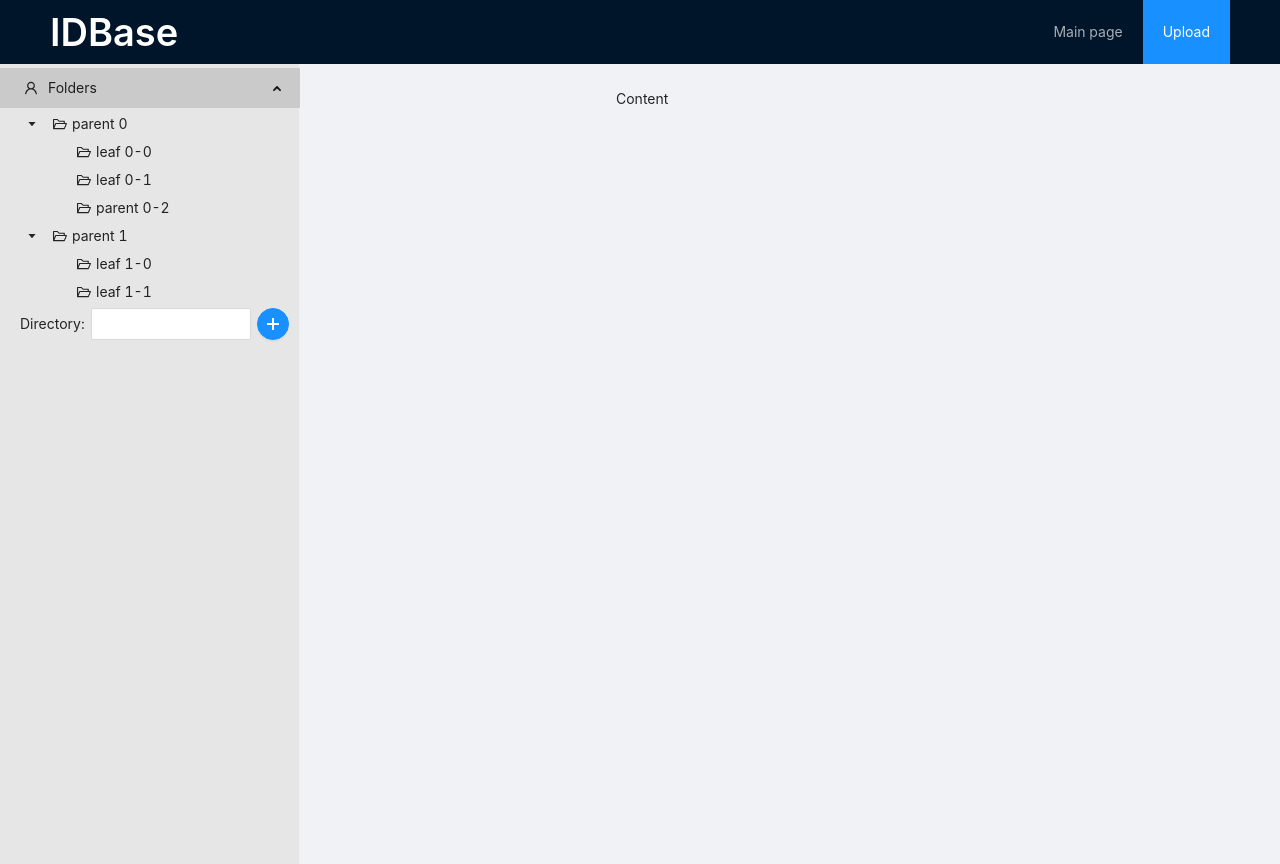
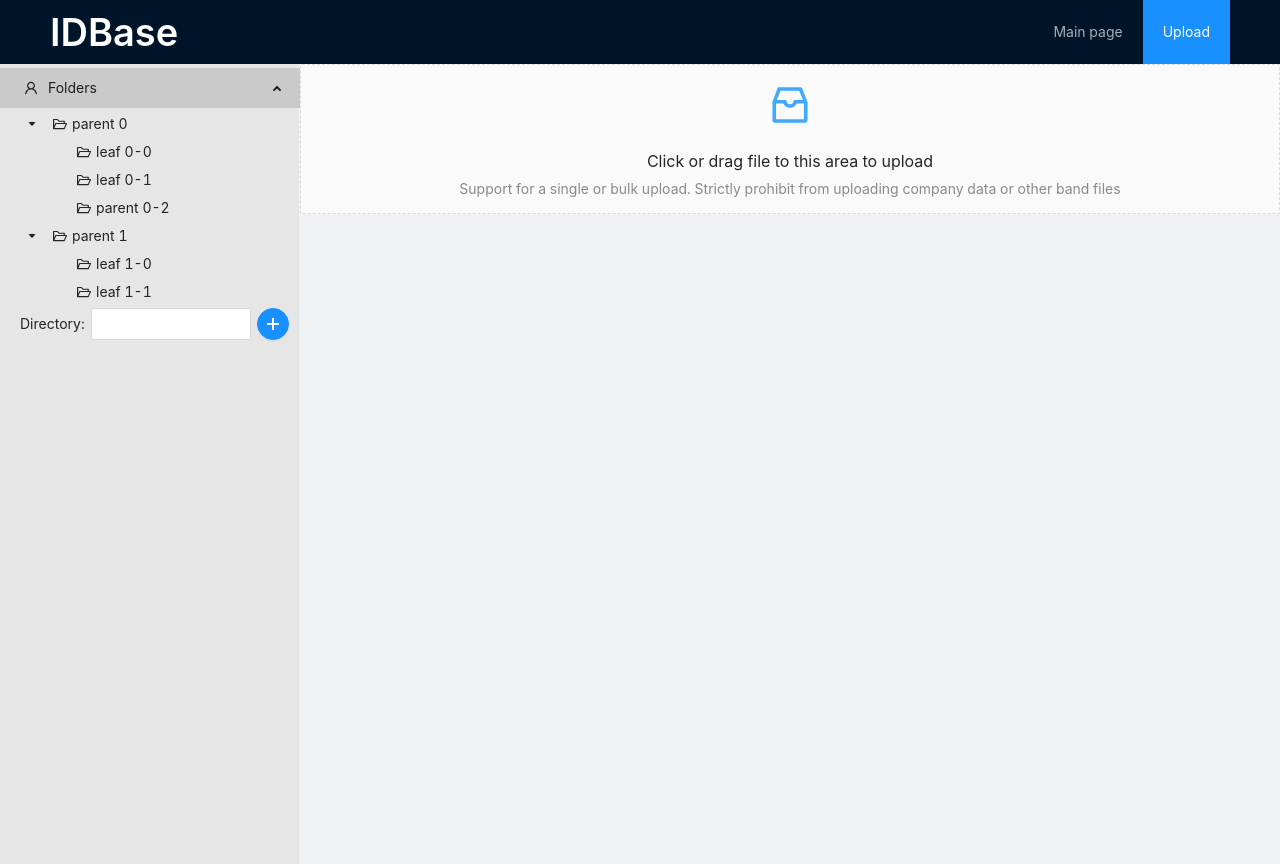
Before and after one commit to Artem-Pr/IDB_Front_2.0, a React (Create React App) app: page / in a window 1280 px wide. Built offline with nearby package versions, Linux system fonts and the light colour scheme.

Commit message:
add DropZone

```diff
--- /dev/null
+++ b/src/app/Components/DropZone/index.module.scss
@@ -0,0 +1,3 @@
+.dropZone {
+  height: 150px !important;
+}
--- /dev/null
+++ b/src/app/Components/DropZone/index.tsx
@@ -0,0 +1,38 @@
+import React from 'react'
+
+import { Upload, message, UploadProps } from 'antd'
+import { InboxOutlined } from '@ant-design/icons'
+import { UploadChangeParam } from 'antd/lib/upload/interface'
+
+import styles from './index.module.scss'
+
+const { Dragger } = Upload
+
+const DropZone = () => {
+  const props: UploadProps = {
+    className: styles.dropZone,
+    name: 'file',
+    multiple: true,
+    action: 'https://www.mocky.io/v2/5cc8019d300000980a055e76',
+    onChange(info: UploadChangeParam) {
+      const { status } = info.file
+      status !== 'uploading' && console.log(info.file, info.fileList)
+      status === 'done' && message.success(`${info.file.name} file uploaded successfully.`)
+      status === 'error' && message.error(`${info.file.name} file upload failed.`)
+    },
+  }
+
+  return (
+    <Dragger {...props}>
+      <p className="ant-upload-drag-icon">
+        <InboxOutlined />
+      </p>
+      <p className="ant-upload-text">Click or drag file to this area to upload</p>
+      <p className="ant-upload-hint">
+        Support for a single or bulk upload. Strictly prohibit from uploading company data or other band files
+      </p>
+    </Dragger>
+  )
+}
+
+export default DropZone
--- a/src/app/Components/index.ts
+++ b/src/app/Components/index.ts
@@ -2,3 +2,4 @@ export { default as Header } from './Header'
 export { default as MainMenu } from './MainMenu'
 export { default as FolderTree } from './FolderTree'
 export { default as Folders } from './Folders'
+export { default as DropZone } from './DropZone'
--- a/src/app/Pages/UploadPage/index.tsx
+++ b/src/app/Pages/UploadPage/index.tsx
@@ -1,7 +1,7 @@
 import React from 'react'
 import { Layout } from 'antd'
 
-import { MainMenu } from '../../Components'
+import { DropZone, MainMenu } from '../../Components'
 
 const { Content } = Layout
 
@@ -9,8 +9,10 @@ const UploadPage = () => {
   return (
     <Layout>
       <MainMenu />
-      <Layout style={{ marginLeft: 300 }}>
-        <Content style={{ margin: '24px 16px 0', overflow: 'initial' }}>Content</Content>
+      <Layout>
+        <Content>
+          <DropZone />
+        </Content>
       </Layout>
     </Layout>
   )
```
